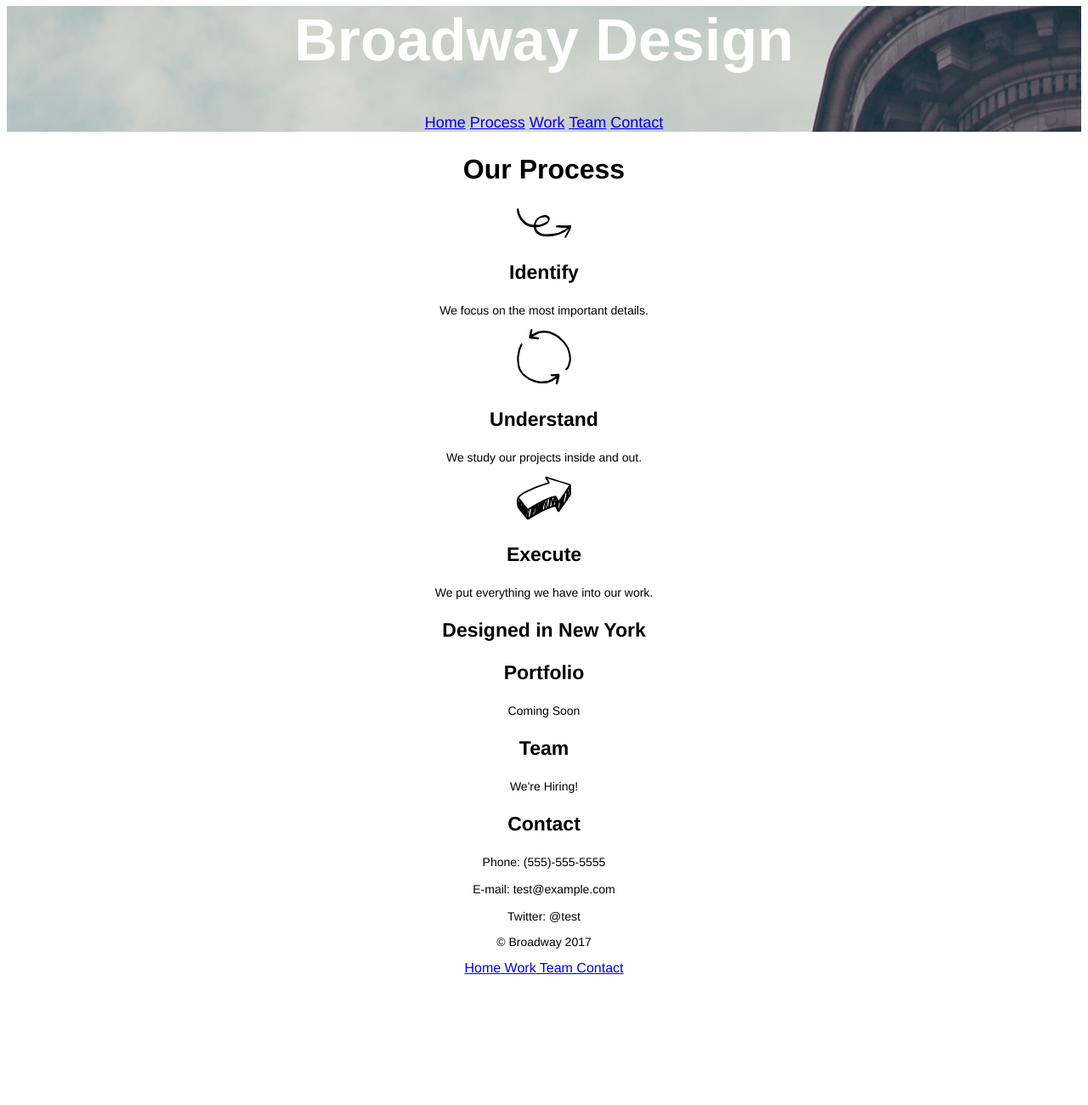
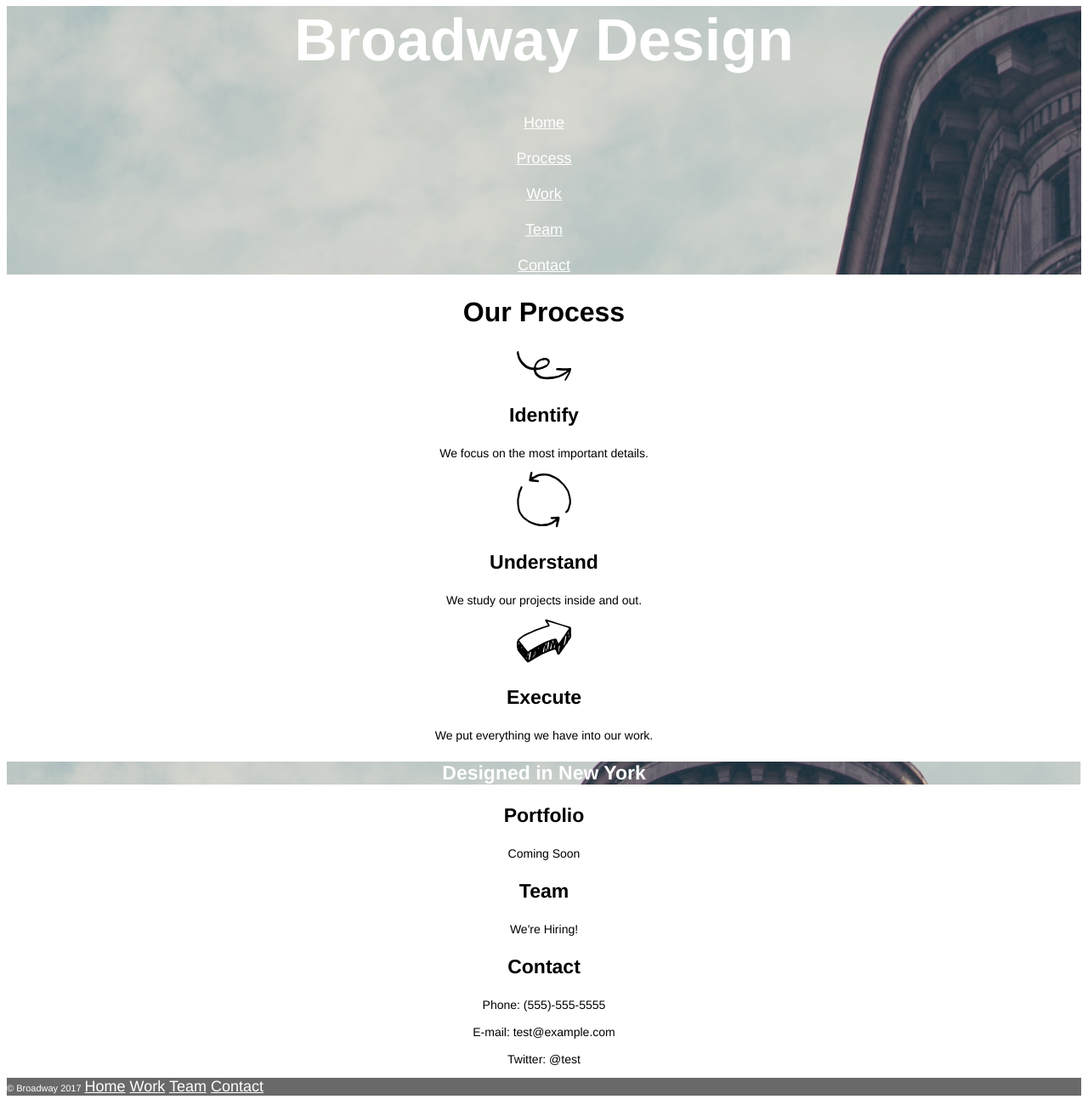
Before and after one commit to zeinash/broadway, a plain HTML site: page index.html in a window 1280 px wide. Shown: the part 40-1340 px from the top of the page at 85% size. Before the commit the page ends 1196 px from the top, so only its background shows below. Drawn offline with Linux system fonts and the light colour scheme.

Commit message:
Finalize CSS and debug

```diff
--- a/index.html
+++ b/index.html
@@ -9,10 +9,10 @@
     <header id="header">
       <h1>Broadway Design</h1>
       <nav class="link">
-        <a href="#">Home</a>
-        <a href="#process">Process</a>
-        <a href="#work">Work</a>
-        <a href="#team">Team</a>
+        <a href="#">Home</a><br><br>
+        <a href="#process">Process</a><br><br>
+        <a href="#work">Work</a><br><br>
+        <a href="#team">Team</a><br><br>
         <a href="#contact">Contact</a>
       </nav>
     </header>
@@ -44,7 +44,7 @@
       <!--Remaining Sections -->
 
       <section>
-        <h3>Designed in New York</h3>
+        <h3 id="newyork">Designed in New York</h3>
         <h3 id="work">Portfolio</h3>
         <p>Coming Soon</p>
         <h3 id="team">Team</h3>
@@ -54,8 +54,12 @@
       </section>
 
       <footer>
-<p>© Broadway 2017</p>
-<a href="#"> Home</a><a href="#work"> Work</a><a href="#team"> Team</a><a href="#contact"> Contact</a>
+        <p id="footer"><span class="footer">© Broadway 2017</span>
+            <span class="link"><a href="#"> Home</a>
+            <a href="#work"> Work</a>
+            <a href="#team"> Team</a>
+            <a href="#contact"> Contact</a></span>
+      </p>
       </footer>
   </body>
 </html>
--- a/resources/css/style.css
+++ b/resources/css/style.css
@@ -11,7 +11,6 @@ h3 {
 
 h1 {
   font-size: 70px;
-  color: white;
 }
 
 h2 {
@@ -26,11 +25,28 @@ p {
   font-size: 14px;
 }
 
+a {
+  color: white;
+}
+
 .link {
   font-size: 18px;
   color: white;
 }
 
-#header {
+.footer {
+  font-size: 11px;
+}
+
+#newyork, #header {
   background-image: url("../images/the-flatiron-building.png");
+  background-size: cover;
+  color: white;
+  background-color: dimgray;
 }
+
+#footer {
+  color: white;
+  background-color: dimgray;
+  text-align: left;
+}
```
